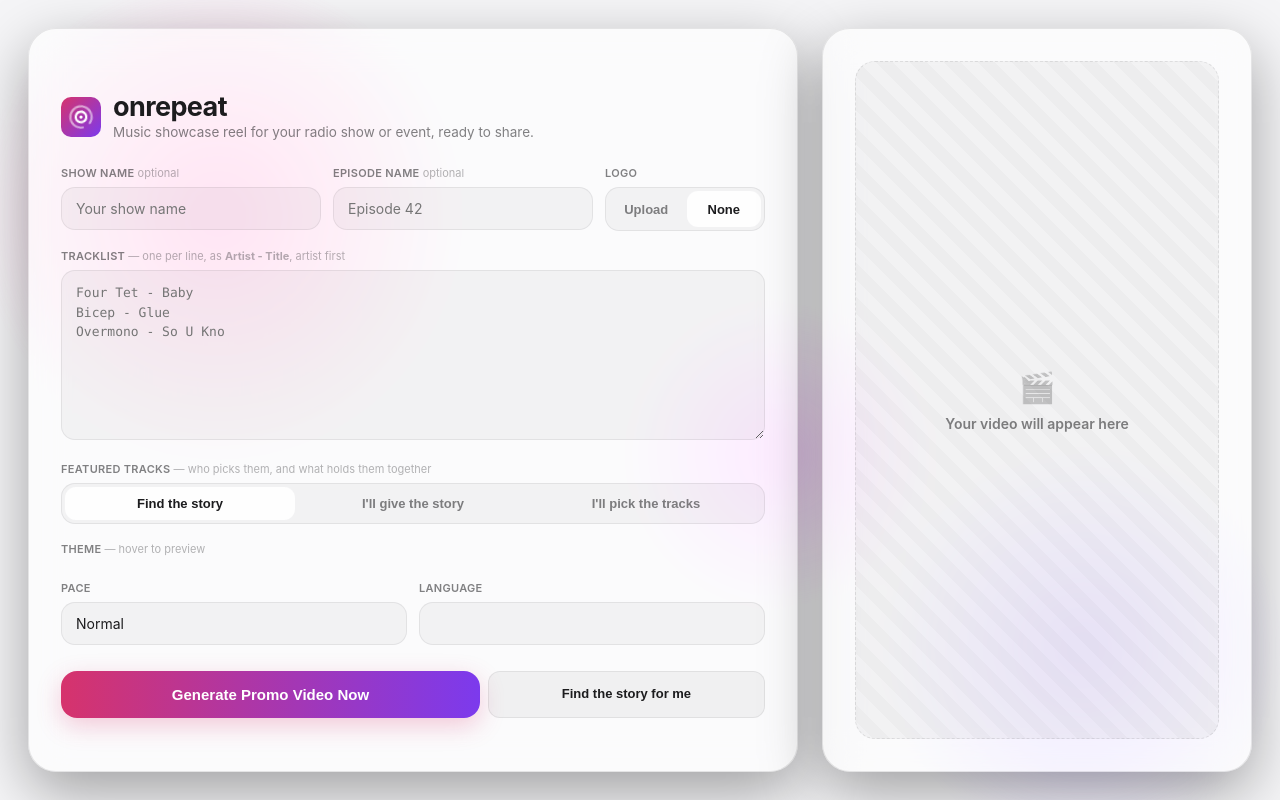
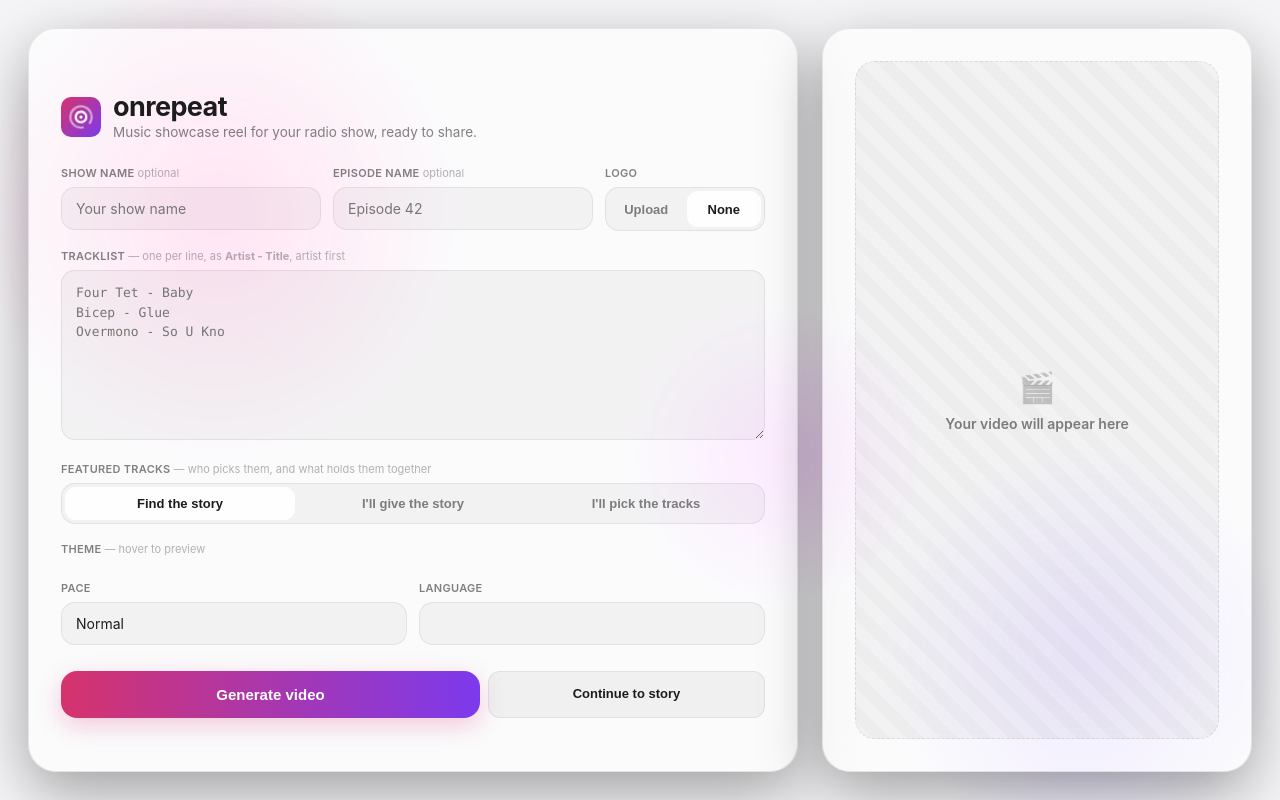
Before and after one commit to wrongggg/promo-videos-for-radio, a Flask app: template server/templates/index.html in a window 1280 px wide. Run offline with Flask 3, Linux system fonts and the light colour scheme; the template is opened without the code that fills it, so the values that code supplies are empty; some libraries are stand-ins or nearby versions.

Commit message:
Hide sign-in and the daily cap too, and say less on the buttons
Three things the paywall switch left behind, all pointing the same way: the page
was still shaped like a product with a free tier, when right now everything is
free.

Sign-in is now gated on PAYWALL as well as its own Google credentials, and
sign_in_available() is checked by both auth routes, so hiding the button closes
the door rather than painting over it. An account exists to hold credits and
attach a purchase to; with nothing to buy, signing in costs a consent screen and
returns a badge reading zero. Operator access is a separate token route and is
untouched.

The daily cap defaults to 0, meaning no cap. Three a day was the shape of a free
tier -- "enough to be convinced, not enough to never need an account" -- and
there is nobody to convert while sign-in is off, so the only person it stops is
someone using the tool. The mechanism stays for the scraper case it actually
covers and comes back with one env var.

Buttons: "Continue to story" and "Just generate" (or "Continue to covers" and
"Generate video" when picking tracks by hand). The old pair had the recommended
path arguing against itself -- "Skip review, just generate" sold against the
button beside it from inside the form -- and named the act of reviewing rather
than the screen it opens, which framed it as a chore between the person and
their video instead of the next step in one flow.

Dropped events from the tagline. Nothing in here is event-shaped yet: no lineup,
no date, no venue, and a tracklist is the wrong input for one.

Co-Authored-By: Claude Opus 5 <noreply@anthropic.com>

```diff
--- a/server/app.py
+++ b/server/app.py
@@ -216,7 +216,15 @@ if GOOGLE_CLIENT_ID and GOOGLE_CLIENT_SECRET:
 
 
 def sign_in_available() -> bool:
-    return bool(GOOGLE_CLIENT_ID and GOOGLE_CLIENT_SECRET)
+    """Whether to offer Google sign-in -- checked by the UI and by both auth routes,
+    so hiding the button also closes the door rather than just painting over it.
+
+    Gated on PAYWALL as well as its own credentials: an account exists to hold credits
+    and to attach a purchase to, and with the paywall off there is nothing to hold and
+    nothing to buy. Signing in would cost the visitor a Google consent screen and get
+    them a badge reading zero. Operator access is a separate token route and is
+    unaffected."""
+    return PAYWALL and bool(GOOGLE_CLIENT_ID and GOOGLE_CLIENT_SECRET)
 
 
 @app.context_processor
@@ -1048,7 +1056,8 @@ def privacy():
 @app.route("/auth/google")
 def auth_google():
     if not sign_in_available():
-        return "Google sign-in isn't configured (set GOOGLE_CLIENT_ID and GOOGLE_CLIENT_SECRET).", 503
+        return ("Sign-in is off right now -- every export is free and unwatermarked, "
+                "so there is nothing an account would get you."), 503
     session["post_login_redirect"] = request.args.get("next") or url_for("index")
     return oauth.google.authorize_redirect(url_for("auth_google_callback", _external=True))
 
@@ -1274,8 +1283,8 @@ def start():
     is_admin_user = access.is_operator()
 
     # With sign-in gone there's nothing in front of a job that spends Anthropic
-    # tokens and render CPU, so an anonymous visitor gets a daily cap. The
-    # operator is exempt.
+    # tokens and render CPU, so an anonymous visitor can be given a daily cap.
+    # Off by default -- see access.DAILY_JOB_LIMIT. The operator is exempt.
     allowed, remaining = access.check_job_quota()
     if not allowed:
         return jsonify({
--- a/server/templates/index.html
+++ b/server/templates/index.html
@@ -609,7 +609,11 @@
                          the brand_name variable for that reason -- this is a
                          typographic choice about one slot, not the brand. -->
                     <h1 class="wordmark">onrepeat</h1>
-                    <p class="subtitle">Music showcase reel for your radio show or event, ready to share.</p>
+                    <!-- Radio shows only for now. Events were in this line before the
+                         product had anything event-shaped in it: no lineup, no date, no
+                         venue, and a tracklist is the wrong input for one. Claiming the
+                         use case ahead of supporting it sets up the wrong expectation. -->
+                    <p class="subtitle">Music showcase reel for your radio show, ready to share.</p>
                 </div>
             </div>
         </div>
@@ -747,9 +751,9 @@
             <!-- One decision at two speeds, not two actions: both end in a rendered
                  video, so both say so. -->
             <div class="submit-actions">
-                <button type="submit" class="primary" id="submitBtn">Generate Promo Video Now</button>
+                <button type="submit" class="primary" id="submitBtn">Generate video</button>
                 <button type="submit" class="secondary" id="reviewBtn"
-                        title="Stop and show me what it decided, before it renders.">Find the story for me</button>
+                        title="Stop and show me what it decided, before it renders.">Continue to story</button>
             </div>
             <input type="hidden" name="review_first" id="reviewFirstInput" value="">
         </form>
@@ -878,13 +882,15 @@ function applySelectionMode() {
         selectionMode === "brief" ? "block" : "none";
     document.getElementById("briefNote").textContent =
         selectionMode === "brief" ? "— the story it should tell" : "";
-    // Named for what the button actually does in this mode, rather than one generic
-    // "review first" label stretched across three different next steps.
-    review.textContent =
-        selectionMode === "auto" ? "Find the story for me"
-        : selectionMode === "brief" ? "Build my story first"
-        : "Review covers first";
-    submit.textContent = story ? "Skip review, just generate" : "Generate Promo Video Now";
+    // Named for the screen it opens, not for the act of reviewing: "continue" reads as
+    // the next step in one flow, where "review first" framed it as an extra chore
+    // standing between the person and their video. Which screen differs by mode -- the
+    // story path stops at the story, the manual path has no story and goes to the covers.
+    review.textContent = story ? "Continue to story" : "Continue to covers";
+    // The shortcut says only what it does. It used to argue with the button beside it
+    // ("Skip review, just generate"), which sold against the recommended path from
+    // inside the form.
+    submit.textContent = story ? "Just generate" : "Generate video";
 }
 
 document.getElementById("selectionModeToggle").addEventListener("click", (e) => {
```
Also changed, not shown: server/access.py (+18 -11 lines), 1 other file.
